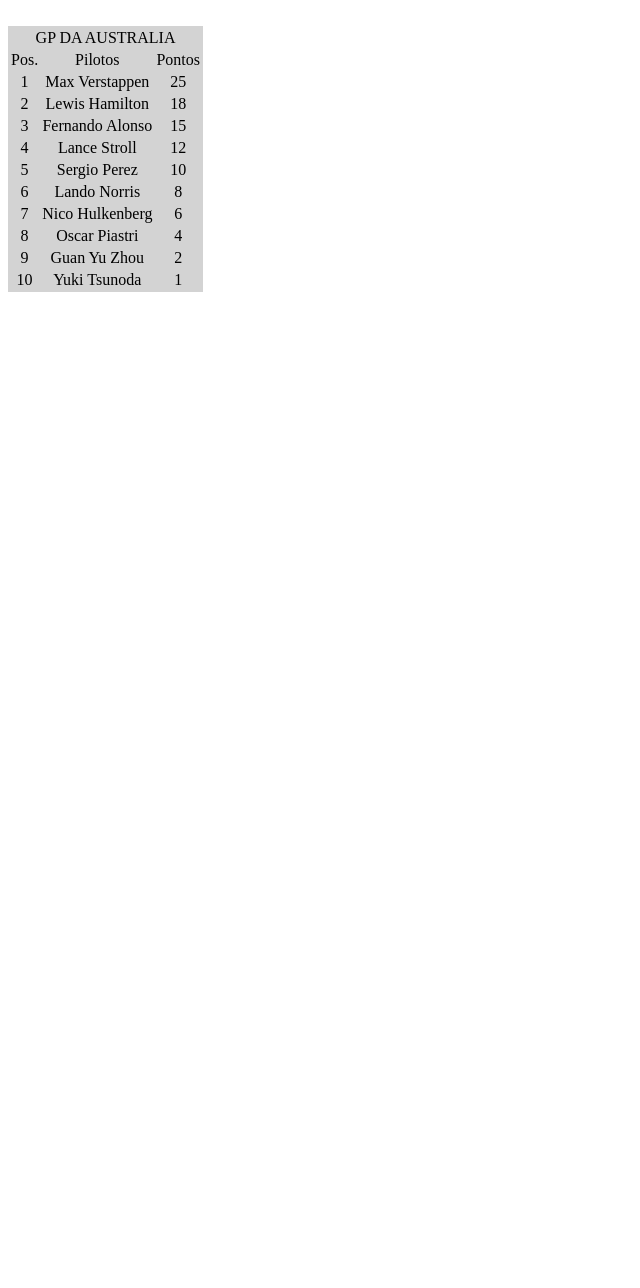
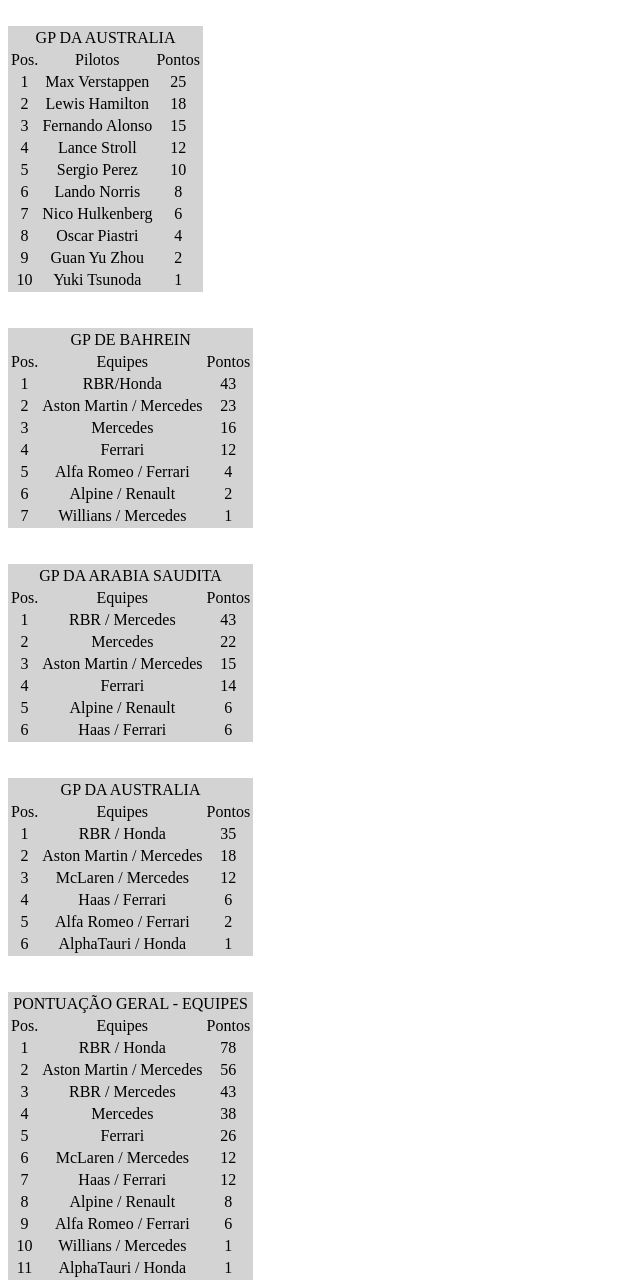
Before and after one commit to JulianoCeconi/Programa-oWeb, a plain HTML site: page Trabalho de Programção/formula1.html in a window 1280 px wide. Shown: the part 1126-2414 px from the top of the page, without its empty margins (0-640 px from the left). Before the commit the page ends 1426 px from the top, so only its background shows below. Drawn offline with Linux system fonts and the light colour scheme.

Commit message:
Add files via upload
Parte 2

```diff
--- a/Trabalho de Programção/estilos/style.css
+++ b/Trabalho de Programção/estilos/style.css
@@ -17,3 +17,23 @@
     text-align: center;
     background-color: #d3d3d3;
 }
+
+.tabela5{
+    text-align: center;
+    background-color: #d3d3d3;
+}
+
+.tabela6{
+    text-align: center;
+    background-color: #d3d3d3;
+}
+
+.tabela7{
+    text-align: center;
+    background-color: #d3d3d3;
+}
+
+.tabela8{
+    text-align: center;
+    background-color: #d3d3d3;
+}
--- a/Trabalho de Programção/formula1.html
+++ b/Trabalho de Programção/formula1.html
@@ -368,8 +368,249 @@
 
          </table>
 
+         <br><br>
 
+         <table class="tabela5">
 
+            <tr>
+                <td colspan="3">GP DE BAHREIN</td>
+            </tr>
+
+            <tr>
+                <td>Pos.</td>
+                <td>Equipes</td>
+                <td>Pontos</td>
+            </tr>
+
+            <tr>
+                <td>1</td>
+                <td>RBR/Honda</td>
+                <td>43</td>
+            </tr>
+
+            <tr>
+                <td>2</td>
+                <td>Aston Martin / Mercedes</td>
+                <td>23</td>
+            </tr>
+
+            <tr>
+                <td>3</td>
+                <td>Mercedes</td>
+                <td>16</td>
+            </tr>
+
+            <tr>
+                <td>4</td>
+                <td>Ferrari</td>
+                <td>12</td>
+            </tr>
+
+            <tr>
+                <td>5</td>
+                <td>Alfa Romeo / Ferrari</td>
+                <td>4</td>
+            </tr>
+
+            <tr>
+                <td>6</td>
+                <td>Alpine / Renault</td>
+                <td>2</td>
+            </tr>
+
+            <tr>
+                <td>7</td>
+                <td>Willians / Mercedes</td>
+                <td>1</td>
+            </tr>
+
+         </table>
+
+         <br><br>
+
+         <table class="tabela6">
+
+            <tr>
+                <td colspan="3">GP DA ARABIA SAUDITA</td>
+            </tr>
+
+            <tr>
+                <td>Pos.</td>
+                <td>Equipes</td>
+                <td>Pontos</td>
+            </tr>
+
+            <tr>
+                <td>1</td>
+                <td>RBR / Mercedes</td>
+                <td>43</td>
+            </tr>
+
+            <tr>
+                <td>2</td>
+                <td>Mercedes</td>
+                <td>22</td>
+            </tr>
+
+            <tr>
+                <td>3</td>
+                <td>Aston Martin / Mercedes</td>
+                <td>15</td>
+            </tr>
+
+            <tr>
+                <td>4</td>
+                <td>Ferrari</td>
+                <td>14</td>
+            </tr>
+
+            <tr>
+                <td>5</td>
+                <td>Alpine / Renault</td>
+                <td>6</td>
+            </tr>
+
+            <tr>
+                <td>6</td>
+                <td>Haas / Ferrari</td>
+                <td>6</td>
+            </tr>
+
+         </table>
+
+         <br><br>
+
+         <table class="tabela7">
+
+            <tr>
+                <td colspan="3">GP DA AUSTRALIA</td>
+            </tr>
+
+            <tr>
+                <td>Pos.</td>
+                <td>Equipes</td>
+                <td>Pontos</td>
+            </tr>
+
+            <tr>
+                <td>1</td>
+                <td>RBR / Honda</td>
+                <td>35</td>
+            </tr>
+
+            <tr>
+                <td>2</td>
+                <td>Aston Martin / Mercedes</td>
+                <td>18</td>
+            </tr>
+
+            <tr>
+                <td>3</td>
+                <td>McLaren / Mercedes</td>
+                <td>12</td>
+            </tr>
+
+            <tr>
+                <td>4</td>
+                <td>Haas / Ferrari</td>
+                <td>6</td>
+            </tr>
+
+            <tr>
+                <td>5</td>
+                <td>Alfa Romeo / Ferrari</td>
+                <td>2</td>
+            </tr>
+
+            <tr>
+                <td>6</td>
+                <td>AlphaTauri / Honda</td>
+                <td>1</td>
+            </tr>
+
+         </table>
+
+         <br><br>
+
+         <table class="tabela8">
+
+            <tr>
+                <td colspan="3">PONTUAÇÃO GERAL - EQUIPES</td>
+            </tr>
+
+            <tr>
+                <td>Pos.</td>
+                <td>Equipes</td>
+                <td>Pontos</td>
+            </tr>
+
+            <tr>
+                <td>1</td>
+                <td>RBR / Honda</td>
+                <td>78</td>
+            </tr>
+
+            <tr>
+                <td>2</td>
+                <td>Aston Martin / Mercedes</td>
+                <td>56</td>
+            </tr>
+
+            <tr>
+                <td>3</td>
+                <td>RBR / Mercedes</td>
+                <td>43</td>
+            </tr>
+
+            <tr>
+                <td>4</td>
+                <td>Mercedes</td>
+                <td>38</td>
+            </tr>
+
+            <tr>
+                <td>5</td>
+                <td>Ferrari</td>
+                <td>26</td>
+            </tr>
+
+            <tr>
+                <td>6</td>
+                <td>McLaren / Mercedes</td>
+                <td>12</td>
+            </tr>
+
+            <tr>
+                <td>7</td>
+                <td>Haas / Ferrari</td>
+                <td>12</td>
+            </tr>
+
+            <tr>
+                <td>8</td>
+                <td>Alpine / Renault</td>
+                <td>8</td>
+            </tr>
+
+            <tr>
+                <td>9</td>
+                <td>Alfa Romeo / Ferrari</td>
+                <td>6</td>
+            </tr>
+
+            <tr>
+                <td>10</td>
+                <td>Willians / Mercedes</td>
+                <td>1</td>
+            </tr>
+
+            <tr>
+                <td>11</td>
+                <td>AlphaTauri / Honda</td>
+                <td>1</td>
+            </tr>
+
+         </table>
 
 
 
```
